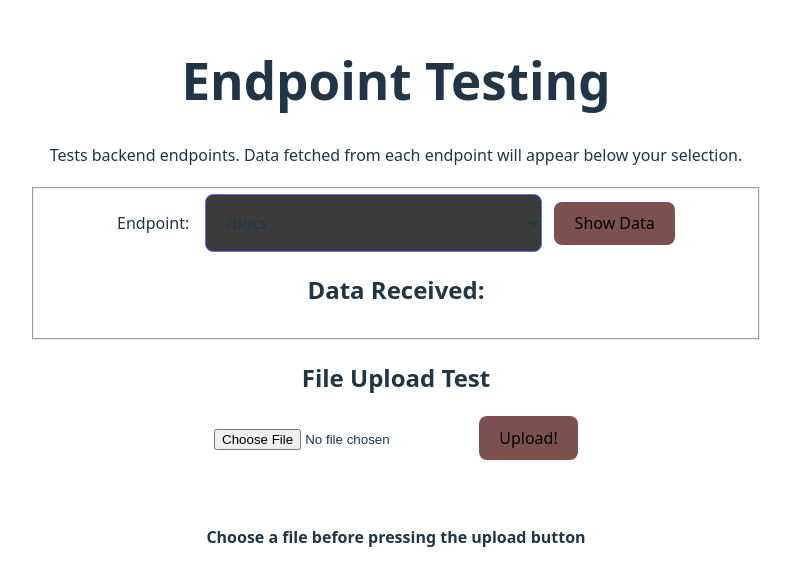
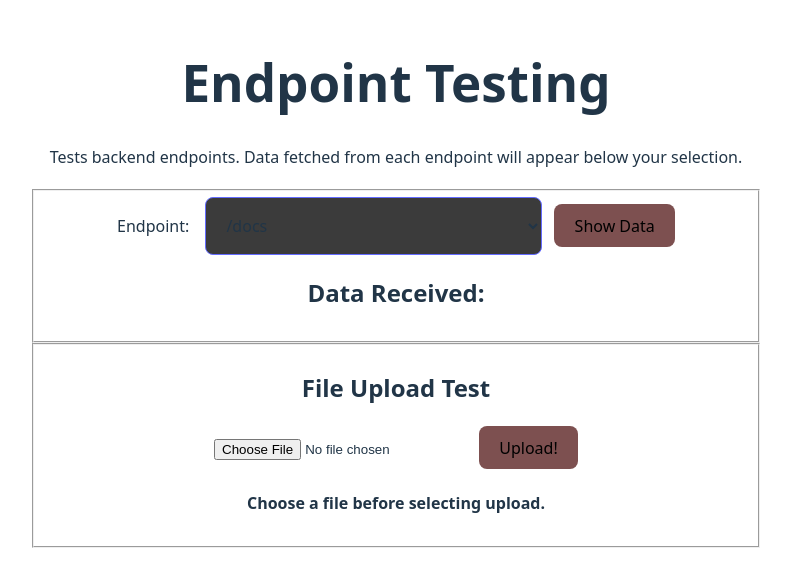
Before and after one commit to Music-Classification-Project/top-n-music-classification, a React (Vite) app in the folder frontend-vite/: page / in a window 1280 px wide. Shown: the part 106-692 px from the top of the page, without its empty margins (244-1035 px from the left). Built offline with nearby package versions, Linux system fonts and the light colour scheme.

Commit message:
cleaned up file, updated upload feature

```diff
--- a/frontend-vite/src/components/endpoint-test/EndpointTest.jsx
+++ b/frontend-vite/src/components/endpoint-test/EndpointTest.jsx
@@ -2,16 +2,92 @@ import React, { useState, useEffect } from 'react';
 import axios from 'axios';
 
 /*
-Tests and displays data fetched from the backend API endpoints.
+Tests connection to backend endpoints.
 */
+
 
 // Tests endpoitns by fetching data and displaying databody.
 export default function EndpointTest() {
 
-     // State variables to hold fetched data and loading status
+    return (
+        <div>
+            <h1>Endpoint Testing</h1>
+            <div>Tests backend endpoints. Data fetched from each endpoint will appear below your selection.</div>
+            <form action='#' method="GET">
+                <EndpointDropdown />
+                <UploadFile />
+            </form>
+        </div>
+    )
+}
+
+function EndpointDropdown() {
+    /*
+    Form that includes a dropdown of endpoints to test backend routes.
+    Sends a GET request to each endpoint and display the data sent back.
+    Data received is displayed below the dropdown.
+     */
+
+
+    // Array of endpoints to be tested
+    const [endpoints, setEndpoints] = useState(['/docs', '/openapi.json',
+        '/v1/genres/recommendations?limit=5', '/v1/genres/recommendations',
+        '/v1/genres/music?top_k=5', '/v1/health','/v1/models',
+        '/v1/genres', '/v1/status', '/v1/genres/music']);
+
+    // State variables to hold fetched data and loading status
     const [data, setData] = useState('');
     const [selectedOption, setSelectedOption] = useState("");
-    const [selectedFile, setSelectedFile] = useState(null);
+
+    // Fetches data from selected endpoint.
+    const handleSubmit = (e) => {
+        e.preventDefault();
+        console.log("Selected endpoint: ", selectedOption);
+
+        try {
+            fetch("http://localhost:5000" + selectedOption)
+            .then((res) => res.text())
+            .then((text) => {
+                setData(text);
+            });
+        }
+        catch (error) {
+            console.error("Error fetching data from endpoint:", error);
+        }};
+
+    return (
+        <fieldset>
+            <label htmlFor="endpoint">Endpoint: </label>
+            <select
+                name="endpoint"
+                id="endpoint"
+                value={selectedOption}
+                onChange={(e) =>
+                setSelectedOption(e.target.value)}>
+
+                {endpoints.map((endpoint) => (
+                    <option value={endpoint} key={endpoint.id}>{endpoint}</option>
+                ))}
+            </select>
+            <button type="submit" value="submit" onClick={handleSubmit}>Show Data</button>
+            <div>
+                <h2>Data Received:</h2>
+                <div>{data}</div>
+            </div>
+        </fieldset>
+    )
+
+}
+
+function UploadFile() {
+    /*
+    Tests the transmission of a file to the backend.
+    Allows the dev to select a file from the local drive.
+    File is sent to the backend via a POST request.
+    Data received is then displayed below the file upload form.
+    */
+
+        const [selectedFile, setSelectedFile] = useState(null);
 
     // Set selected file when user chooses a file
     const onFileChange = (event) => {
@@ -29,7 +105,7 @@ export default function EndpointTest() {
 
         //TODO: get this working.
         console.log(selectedFile);
-        axios.post('http://localhost:5000/v1/genres/music', selectedFile);
+        axios.post('http://localhost:5000/v1/genres/recommendations', selectedFile);
     };
 
     // IF file is selected return file details. Else, prompt the user to select a file.
@@ -44,74 +120,17 @@ export default function EndpointTest() {
             );
         } else {
             return (
-                <div>
-                    <br />
-                    <h4>Choose a file before pressing the upload button</h4>
-                    </div>
+                    <h4>Choose a file before selecting upload.</h4>
             );
-        }
+        };
     };
 
-    // Array of endpoints to be tested
-    const [endpoints, setEndpoints] = useState(['/docs', '/openapi.json', '/v1/genres/recommendations?limit=5',
-        '/v1/genres/recommendations',
-        '/v1/genres/music?top_k=5', '/v1/health', '/v1/models',
-        '/v1/genres', '/v1/status', '/v1/genres/music']);
-
-    // Handle form submission to fetch data from selected endpoint
-    const handleSubmit = (e) => {
-        e.preventDefault();
-        console.log("Selected endpoint: ", selectedOption);
-
-        try {
-            fetch("http://localhost:5000" + selectedOption)
-            .then((res) => res.text())
-            .then((text) => {
-                setData(text);
-            });
-        }
-        catch (error) {
-            console.error("Error fetching data from endpoint:", error);
-        }};
-
-
     return (
-        <div>
-            <h1>Endpoint Testing</h1>
-            <div>Tests backend endpoints. Data fetched from each endpoint will appear below your selection.</div>
-
-            <fieldset>
-                <form action='#' method="get">
-                    <label for="endpoint">Endpoint: </label>
-                    <select
-                        name="endpoint"
-                        id="endpoint"
-                        value={selectedOption}
-                        onChange={(e) =>
-                        setSelectedOption(e.target.value)}>
-                        {endpoints.map((endpoint) => (
-                            <option value={endpoint} key={endpoint.id}>{endpoint}</option>
-                        ))}
-                    </select>
-
-                    <button type="submit" value="submit" onClick={handleSubmit}>Show Data</button>
-
-                    <div>
-                        <h2>Data Received:</h2>
-                        <div>{data}</div>
-                    </div>
-
-                </form>
-            </fieldset>
-
-            <div>
-                <h2>File Upload Test</h2>
-                <input type="file" onChange={onFileChange} />
-                <button onClick={onFileUpload}>
-                    Upload!
-                </button>
-            </div>
-            {fileData()}
-        </div>
+        <fieldset>
+            <h2>File Upload Test</h2>
+            <input type="file" onChange={onFileChange}/>
+            <button onClick={onFileUpload}>Upload!</button>
+            <div>{fileData()}</div>
+        </fieldset>
     )
 }
```
